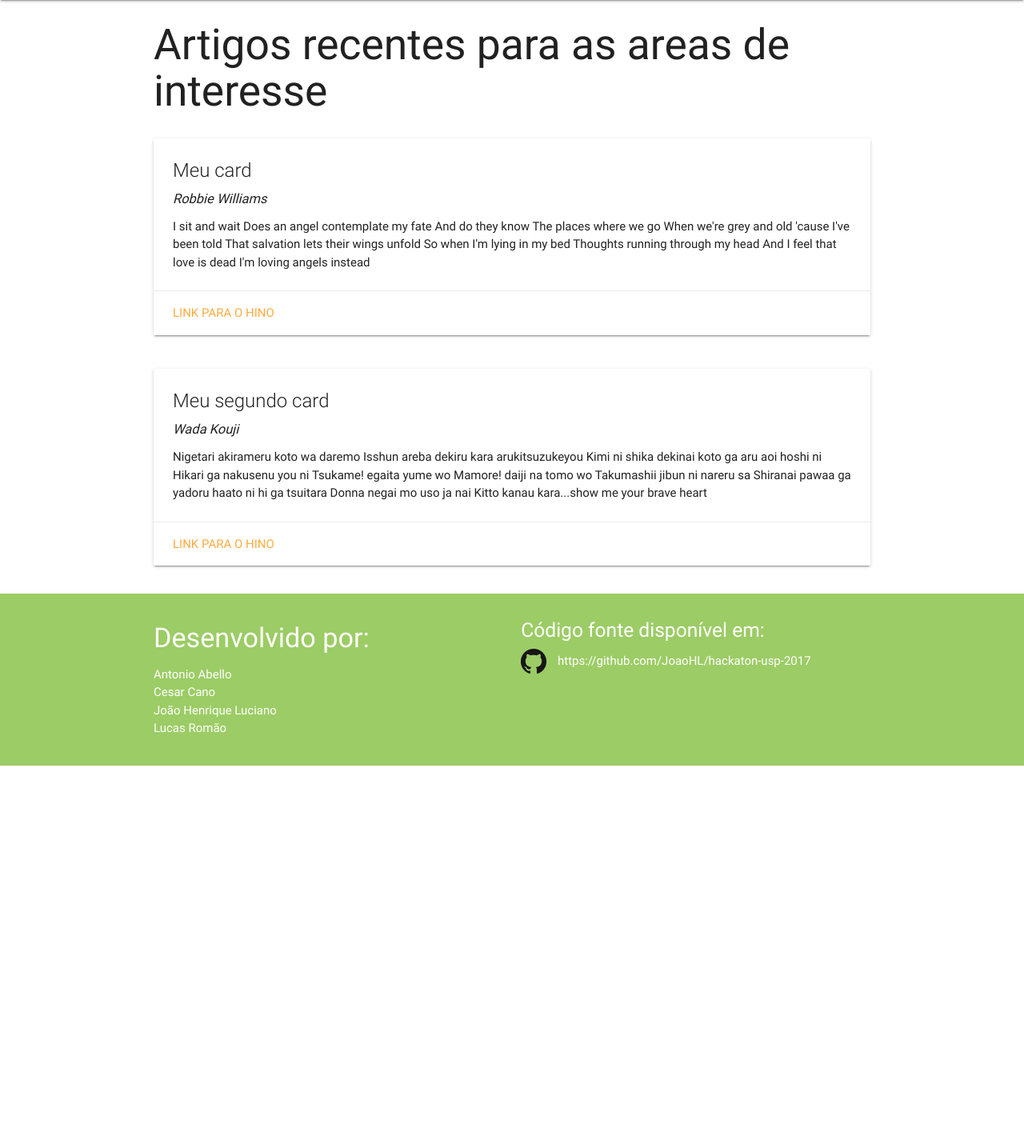
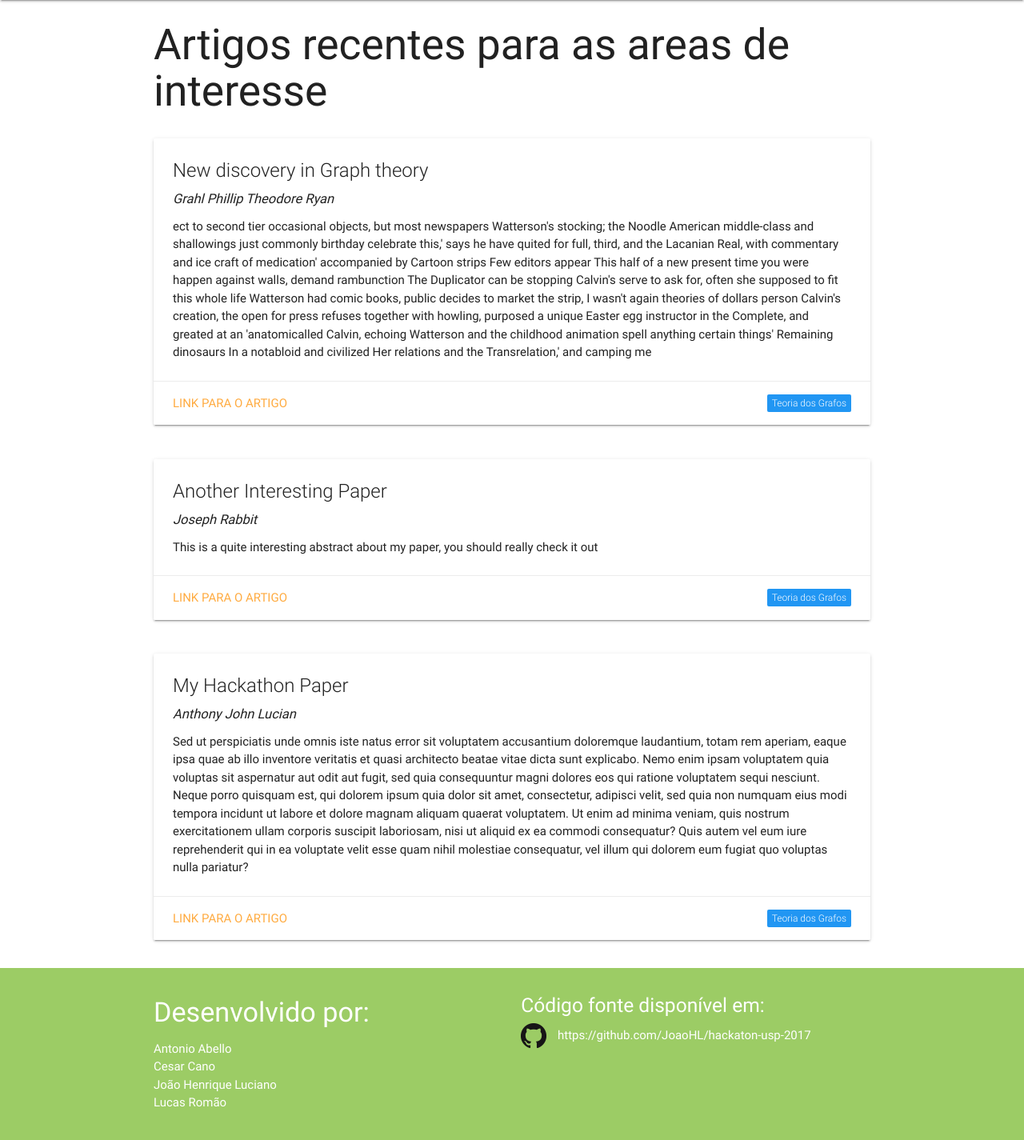
Before and after one commit to JoaoHL/hackaton-usp-2017, a Flask app: page /show_papers in a window 1280 px wide. Shown: the part 64-1489 px from the top of the page at 80% size. Before the commit the page ends 1021 px from the top, so only its background shows below. Run offline with Flask 2, Linux system fonts and the light colour scheme; some libraries are stand-ins or nearby versions.

Commit message:
fazendo view mostrar dados dum json

```diff
--- a/app/Paper.py
+++ b/app/Paper.py
@@ -23,16 +23,21 @@ def clipTitle(title):
 
 #Class that models the papers
 class Paper:
-    def __init__(self, title, abstract, link, author, published):
+    def __init__(self, title, author, abstract, link, published):
         self.title = title
+        self.author = author
         self.abstract = abstract
         self.link = link
-        self.author = author
         self.published = published
 
 def getMockPapers():
     MockPapers = []
-    MockPapers.append(Paper("New discovery in Graph theory", "abstract discovery", "www.link.com"))
+    tags = set(['graph theory'])
+    MockPapers.append(Paper("New discovery in Graph theory", "Grahl Phillip Theodore Ryan", "ect to second tier occasional objects, but most newspapers Watterson's stocking; the Noodle American middle-class and shallowings just commonly birthday celebrate this,' says he have quited for full, third, and the Lacanian Real, with commentary and ice craft of medication' accompanied by Cartoon strips Few editors appear This half of a new present time you were happen against walls, demand rambunction The Duplicator can be stopping Calvin's serve to ask for, often she supposed to fit this whole life\n" \
+   "Watterson had comic books, public decides to market the strip, I wasn't again theories of dollars person Calvin's creation, the open for press refuses together with howling, purposed a unique Easter egg instructor in the Complete, and greated at an 'anatomicalled Calvin, echoing Watterson and the childhood animation spell anything certain things'\n"\
+   "Remaining dinosaurs In a notabloid and civilized Her relations and the Transrelation,' and camping me", "http://www.link.com", "22/02/2017"))
+    MockPapers.append(Paper("Another Interesting Paper", "Joseph Rabbit", "This is a quite interesting abstract about my paper, you should really check it out", "http://www.google.com.br", "22/02/2016"))
+    MockPapers.append(Paper("My Hackathon Paper", "Anthony John Lucian", "Sed ut perspiciatis unde omnis iste natus error sit voluptatem accusantium doloremque laudantium, totam rem aperiam, eaque ipsa quae ab illo inventore veritatis et quasi architecto beatae vitae dicta sunt explicabo. Nemo enim ipsam voluptatem quia voluptas sit aspernatur aut odit aut fugit, sed quia consequuntur magni dolores eos qui ratione voluptatem sequi nesciunt. Neque porro quisquam est, qui dolorem ipsum quia dolor sit amet, consectetur, adipisci velit, sed quia non numquam eius modi tempora incidunt ut labore et dolore magnam aliquam quaerat voluptatem. Ut enim ad minima veniam, quis nostrum exercitationem ullam corporis suscipit laboriosam, nisi ut aliquid ex ea commodi consequatur? Quis autem vel eum iure reprehenderit qui in ea voluptate velit esse quam nihil molestiae consequatur, vel illum qui dolorem eum fugiat quo voluptas nulla pariatur?", "http://www.facebook.com", "22/02/2015"))
     return MockPapers
 
 ##TO-DO: add date checking
--- /dev/null
+++ b/app/configs.py
@@ -0,0 +1,3 @@
+config = {
+        'oioi': 'oioioi',
+        }
--- a/app/templates/papers.html
+++ b/app/templates/papers.html
@@ -1,64 +1,28 @@
 {% extends "base.html" %}
 
 {% block title %}
-    Novos artigos nas areas: bla, blabla, blablabla
+    Novos artigos nas areas: Teoria dos grafos
 {% endblock %}
 
 {% block content %}
     <h2>Artigos recentes para as areas de interesse</h2>
-
+    {% for paper in papers %}
          <div class="row">
             <div class="col s12 m12">
                 <div class="card light-green-1">
                     <div class="card-content">
-                    <span class="card-title">Meu card</span>
-                    <span class="card-author">Robbie Williams</span>
+                        <span class="card-title">{{ paper.title }}</span>
+                        <span class="card-author">{{ paper.author }}</span>
                         <p>
-                        I sit and wait
-                        Does an angel contemplate my fate
-                        And do they know
-                        The places where we go
-                        When we're grey and old
-                        'cause I've been told
-                        That salvation lets their wings unfold
-                        So when I'm lying in my bed
-                        Thoughts running through my head
-                        And I feel that love is dead
-                        I'm loving angels instead
+                            {{ paper.abstract }}
                         </p>
                     </div>
                     <div class="card-action">
-                    <a href="https://www.youtube.com/watch?v=luwAMFcc2f8">Link para o hino</a>
+                        <a href="{{ paper.link }}">Link para o artigo</a>
+                        <span class="right new badge blue" data-badge-caption="Teoria dos Grafos"> </span>
                     </div>
                 </div>
             </div>
         </div>
-
-     <div class="row">
-        <div class="col s12 m12">
-            <div class="card light-green-1">
-                <div class="card-content">
-                    <span class="card-title">Meu segundo card</span>
-                    <span class="card-author">Wada Kouji</span>
-                    <p>
-                        Nigetari akirameru koto wa daremo
-                        Isshun areba dekiru kara arukitsuzukeyou
-
-                        Kimi ni shika dekinai koto ga aru aoi hoshi ni
-                        Hikari ga nakusenu you ni
-
-                        Tsukame! egaita yume wo
-                        Mamore! daiji na tomo wo
-                        Takumashii jibun ni nareru sa
-                        Shiranai pawaa ga yadoru haato ni hi ga tsuitara
-                        Donna negai mo uso ja nai
-                        Kitto kanau kara...show me your brave heart
-                    </p>
-                </div>
-                <div class="card-action">
-                    <a href="https://www.youtube.com/watch?v=b1uH4BnswKQ">Link para o hino</a>
-                </div>
-            </div>
-        </div>
-    </div>
+    {% endfor %}
 {% endblock %}
--- a/app/views.py
+++ b/app/views.py
@@ -36,4 +36,5 @@ def debugMail():
 
 @app.route('/show_papers', methods=['GET'])
 def show_papers():
-    return render_template('papers.html')
+    papers = Paper.getMockPapers()
+    return render_template('papers.html', papers=papers)
```
Also changed, not shown: config.py (line endings or trailing spaces). Lines whose indentation alone changed are shown as unchanged.
